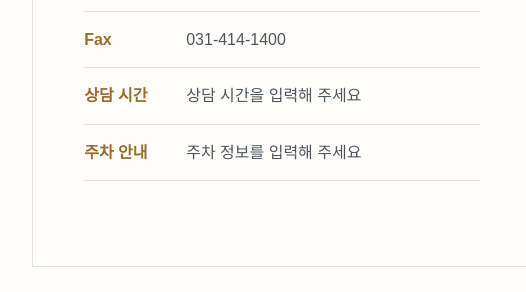
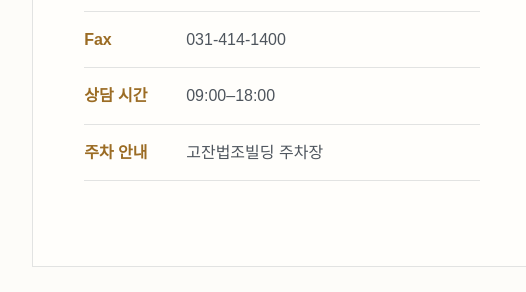
Before and after one commit to hancy98/pyitax-counting, a website: page location.html in a window 1280 px wide. Shown: the part 938-1230 px from the top of the page, 0-526 px from the left. Drawn offline with Linux system fonts and the light colour scheme.

Commit message:
Update consultation hours and parking info

```diff
--- a/location.html
+++ b/location.html
@@ -56,11 +56,11 @@
               </div>
               <div>
                 <dt>상담 시간</dt>
-                <dd>상담 시간을 입력해 주세요</dd>
+                <dd>09:00–18:00</dd>
               </div>
               <div>
                 <dt>주차 안내</dt>
-                <dd>주차 정보를 입력해 주세요</dd>
+                <dd>고잔법조빌딩 주차장</dd>
               </div>
             </dl>
           </div>
@@ -136,7 +136,7 @@
             <article class="method-card">
               <i class="ph-light ph-car-profile" aria-hidden="true"></i>
               <h3>주차 안내</h3>
-              <p>건물 주차장 또는 인근 주차 정보를 입력해 주세요.</p>
+              <p>고잔법조빌딩 주차장을 이용해 주세요.</p>
             </article>
           </div>
         </div>
```
